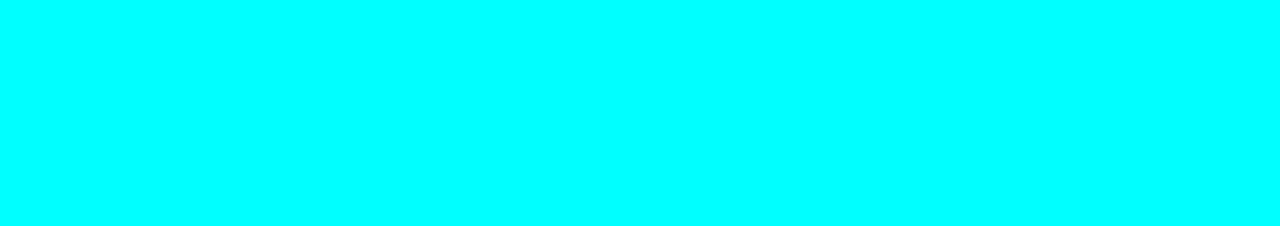
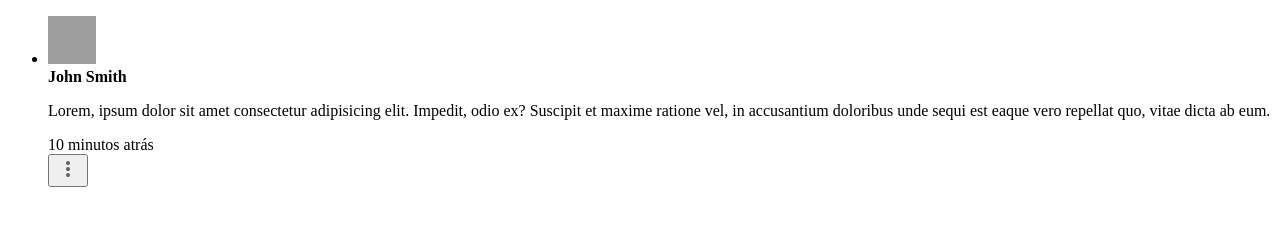
Before and after one commit to Edio-Goncalves/06-estudo-sass, a website: page index.html in a window 1280 px wide. Drawn offline with nearby package versions, Linux system fonts and the light colour scheme; files that its build step writes are made by us from their sources; grey boxes are pictures that could not be loaded.

Commit message:
Create nesting study folder

```diff
--- /dev/null
+++ b/01-nesting/sass/style.scss
@@ -0,0 +1,4 @@
+/* NESTING */
+* {
+  box-sizing: border-box;
+}
--- a/index.html
+++ b/index.html
@@ -6,5 +6,27 @@
     <title>estudo Sass</title>
     <link rel="stylesheet" href="css/style.css" />
   </head>
-  <body></body>
+  <body>
+    <ul id="chat">
+      <li>
+        <div class="avatar">
+          <img src="https://i.pravatar.cc/48" alt="Avatar" />
+        </div>
+        <div class="message">
+          <strong>John Smith</strong>
+          <p>
+            Lorem, ipsum dolor sit amet consectetur adipisicing elit. Impedit,
+            odio ex? Suscipit et maxime ratione vel, in accusantium doloribus
+            unde sequi est eaque vero repellat quo, vitae dicta ab eum.
+          </p>
+          <time datetime="">10 minutos atrás</time>
+          <div class="menu">
+            <button type="button">
+              <img src="./img/more_vert.svg" alt="More" />
+            </button>
+          </div>
+        </div>
+      </li>
+    </ul>
+  </body>
 </html>
--- a/package.json
+++ b/package.json
@@ -3,7 +3,7 @@
   "version": "1.0.0",
   "main": "index.js",
   "scripts": {
-    "sass": "sass sass:css --watch",
+    "sass": "sass 01-nesting/sass:01-nesting/css --watch",
     "test": "echo \"Error: no test specified\" && exit 1"
   },
   "keywords": [],
--- a/sass/style.scss
+++ /dev/null
@@ -1,3 +0,0 @@
-body {
-  background-color: aqua;
-}
```
Also changed, not shown: 01-nesting/css/style.css (added), css/style.css (deleted), img/more_vert.svg (added), 2 other files.
